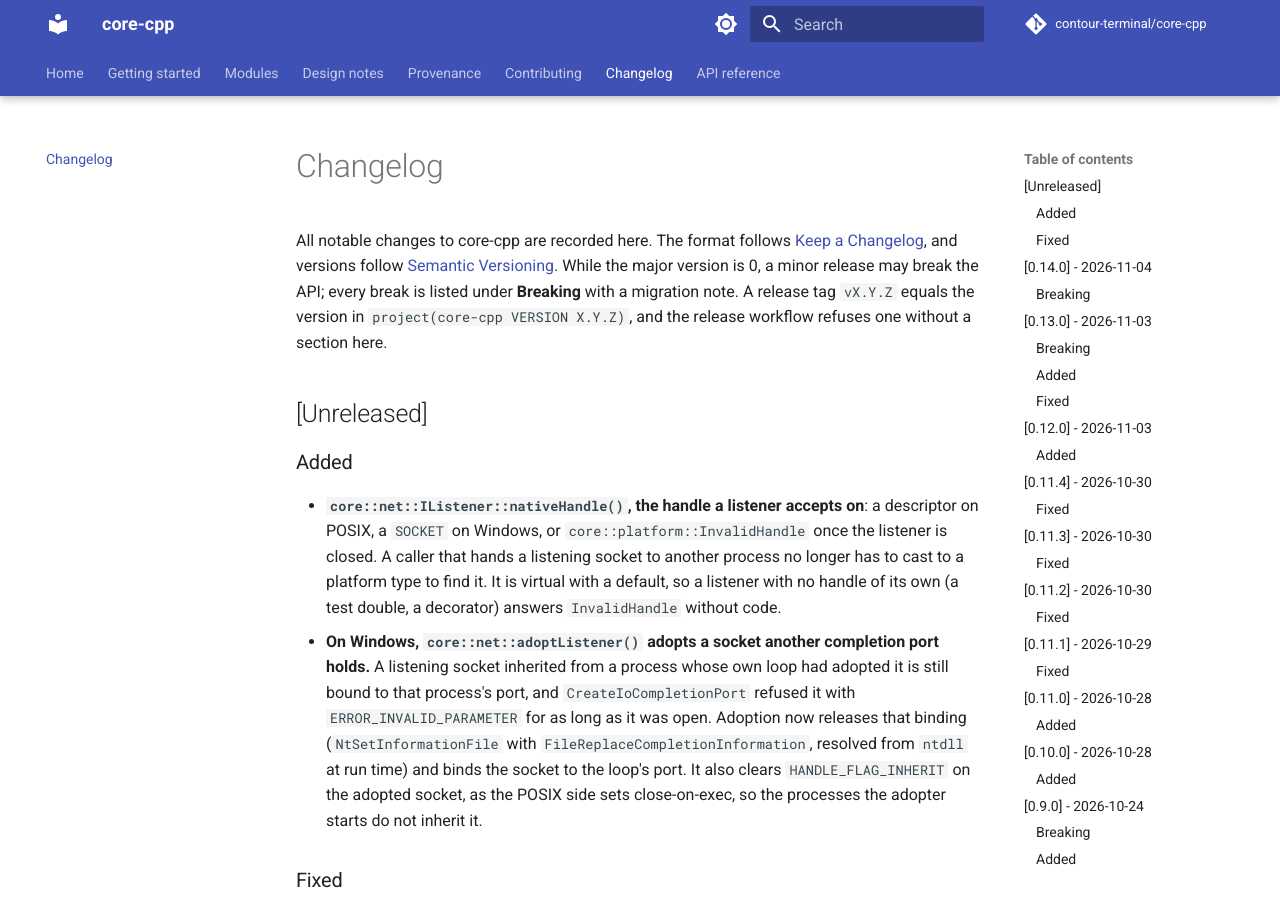
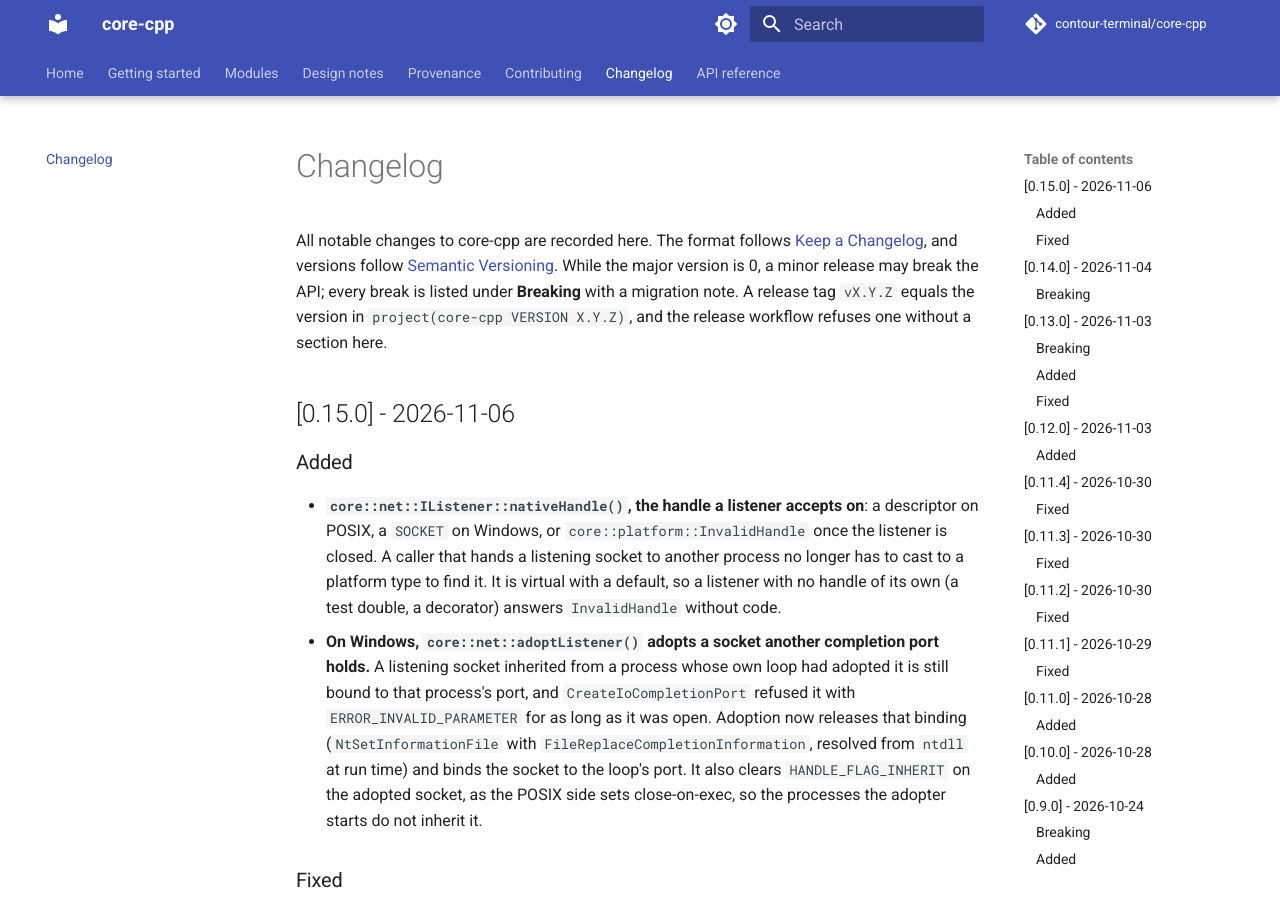
Before and after one commit to contour-terminal/core-cpp, an MkDocs documentation site: the page built from docs/changelog.md, in a window 1280 px wide and 900 px high. Built offline with MkDocs 1.6.1 and Material for MkDocs 9.7.7, drawn with Linux system fonts in a browser that asks for light colours; comment, search, counter and statistics services are not loaded.

Commit message:
Release 0.15.0
Signed-off-by: Christian Parpart <christian@parpart.family>

````diff
--- a/CHANGELOG.md
+++ b/CHANGELOG.md
@@ -7,7 +7,7 @@
 release tag `vX.Y.Z` equals the version in `project(core-cpp VERSION X.Y.Z)`, and the release
 workflow refuses one without a section here.
 
-## [Unreleased]
+## [0.15.0] - 2026-11-06
 
 ### Added
 
--- a/CMakeLists.txt
+++ b/CMakeLists.txt
@@ -3,7 +3,7 @@
 
 # The version literal is the source of truth; a release tag must equal it.
 project(core-cpp
-    VERSION 0.14.0
+    VERSION 0.15.0
     DESCRIPTION "Shared C++23 foundation libraries of the Contour Terminal projects"
     HOMEPAGE_URL "https://github.com/contour-terminal/core-cpp"
     LANGUAGES CXX)
--- a/docs/getting-started/cpm.md
+++ b/docs/getting-started/cpm.md
@@ -9,7 +9,7 @@
 CPMAddPackage(
     NAME core-cpp
     GITHUB_REPOSITORY contour-terminal/core-cpp
-    GIT_TAG v0.14.0
+    GIT_TAG v0.15.0
     SYSTEM YES              # core-cpp headers never trip your -Werror
     EXCLUDE_FROM_ALL YES    # build only what you link
     OPTIONS "CORE_CPP_WITH_TUI ON" "CORE_CPP_WITH_TLS OFF")
--- a/docs/getting-started/install.md
+++ b/docs/getting-started/install.md
@@ -67,7 +67,7 @@
 ```
 
 ```cmake
-CPMAddPackage(NAME core-cpp GITHUB_REPOSITORY contour-terminal/core-cpp GIT_TAG v0.14.0
+CPMAddPackage(NAME core-cpp GITHUB_REPOSITORY contour-terminal/core-cpp GIT_TAG v0.15.0
               OPTIONS "CORE_CPP_INSTALL ON")
 ```
 
````
Also changed, not shown: README.md (+2 -2 lines).
